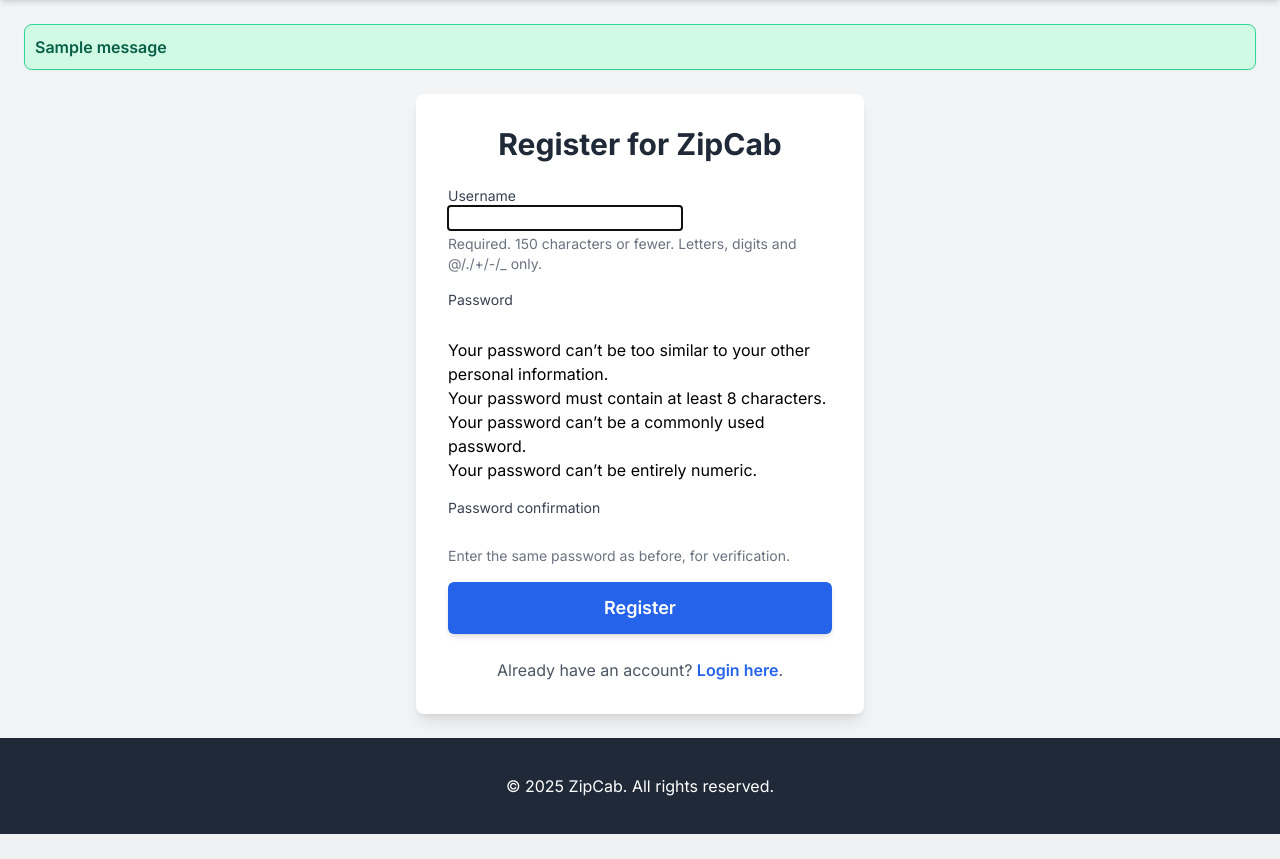
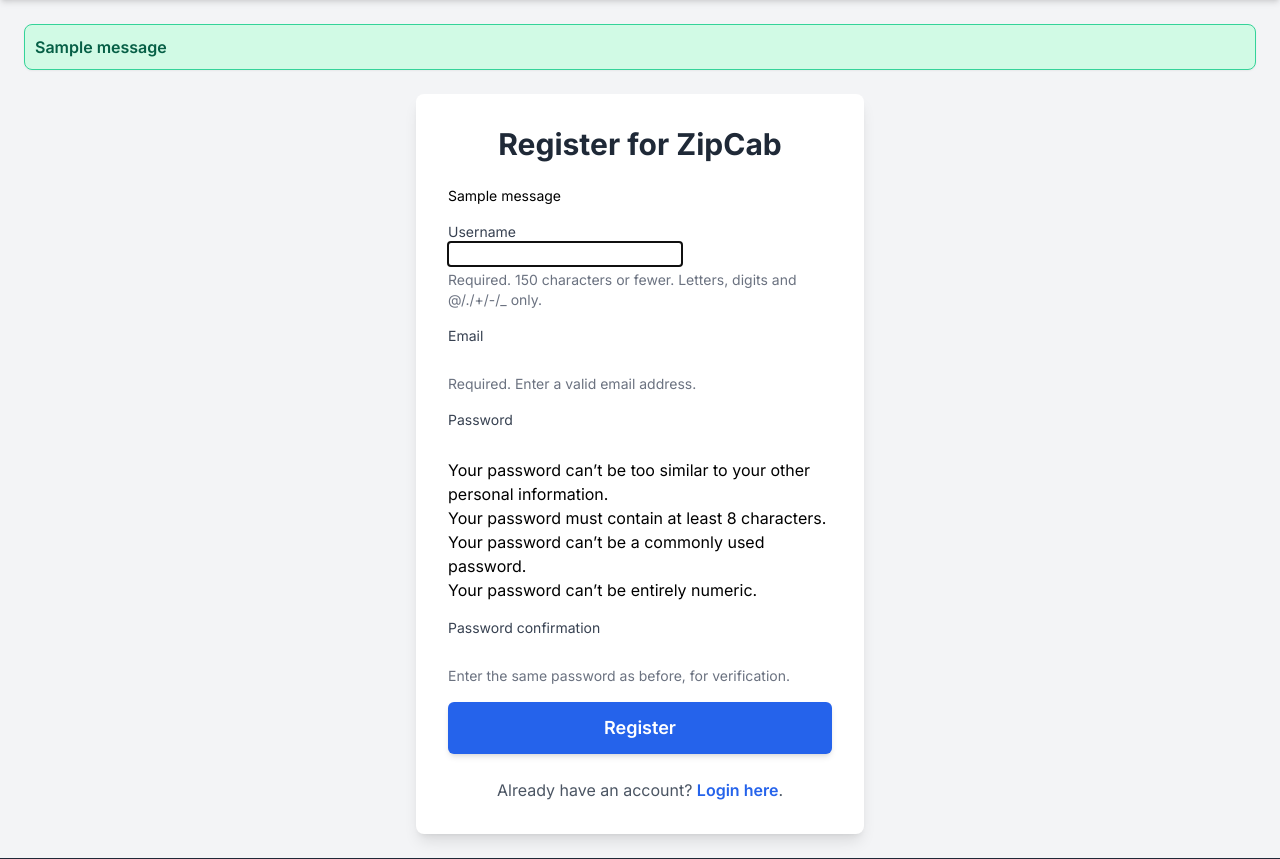
Before and after one commit to ManojVivekAnandaPrabhakar/Zipcab, a Django app: page /register/ in a window 1280 px wide. Shown: the part 116-975 px from the top of the page. Before the commit the page ends 950 px from the top, so only its background shows below. Run offline with Django 5.2, Linux system fonts and the light colour scheme; tables that the repository leaves empty hold one stand-in row (values such as "Sample post"); one stand-in notice (Sample message) is shown; some libraries are stand-ins or nearby versions.

Commit message:
fixed error

```diff
--- /dev/null
+++ b/cab_booking/forms.py
@@ -0,0 +1,18 @@
+# cab_booking/forms.py
+
+from django import forms
+from django.contrib.auth.models import User
+from django.contrib.auth.forms import UserCreationForm
+
+class CustomUserCreationForm(UserCreationForm):
+    email = forms.EmailField(required=True, help_text="Required. Enter a valid email address.")
+
+    class Meta:
+        model = User
+        fields = ("username", "email", "password1", "password2")
+
+    def clean_email(self):
+        email = self.cleaned_data.get('email')
+        if User.objects.filter(email=email).exists():
+            raise forms.ValidationError("⚠️ This email is already registered.")
+        return email
--- a/cab_booking/templates/cab_booking/register.html
+++ b/cab_booking/templates/cab_booking/register.html
@@ -5,6 +5,17 @@
 {% block content %}
 <div class="max-w-md mx-auto bg-white p-8 rounded-lg shadow-lg">
     <h1 class="text-3xl font-bold text-center text-gray-800 mb-6">Register for ZipCab</h1>
+
+    {% if messages %}
+        <ul class="mb-4">
+            {% for message in messages %}
+                <li class="text-sm font-medium text-{{ message.tags }}-600">
+                    {{ message }}
+                </li>
+            {% endfor %}
+        </ul>
+    {% endif %}
+
     <form method="post" class="space-y-4">
         {% csrf_token %}
         {% for field in form %}
@@ -21,6 +32,7 @@
         {% endfor %}
         <button type="submit" class="w-full bg-blue-600 text-white py-3 rounded-md font-semibold text-lg hover:bg-blue-700 transition duration-300 shadow-md">Register</button>
     </form>
+
     <p class="mt-6 text-center text-gray-600">
         Already have an account? <a href="{% url 'login' %}" class="text-blue-600 hover:underline font-semibold">Login here</a>.
     </p>
--- a/cab_booking/views.py
+++ b/cab_booking/views.py
@@ -12,6 +12,8 @@
 from django.contrib.sites.shortcuts import get_current_site
 from django.contrib.auth.tokens import default_token_generator
 from django.core.mail import send_mail
+from .forms import CustomUserCreationForm  # ✅ import your custom form
+
 
 from .models import Booking
 
@@ -107,12 +109,12 @@
 
 def register(request):
     if request.method == 'POST':
-        form = UserCreationForm(request.POST)
+        form = CustomUserCreationForm(request.POST)  # ✅ use custom form
         if form.is_valid():
             user = form.save(commit=False)
-            user.is_active = False
+            user.is_active = False  # ✅ deactivate until email confirmed
             user.save()
-            send_verification_email(request, user)
+            send_verification_email(request, user)  # ✅ send email
             messages.success(request, f"Account created for {user.username}! Please verify your email before logging in.")
             return redirect('login')
         else:
@@ -120,8 +122,9 @@
                 for error in errors:
                     messages.error(request, f"{field.capitalize()}: {error}")
     else:
-        form = UserCreationForm()
+        form = CustomUserCreationForm()  # ✅ use custom form
     return render(request, 'cab_booking/register.html', {'form': form})
+
 
 
 def activate_account(request, uidb64, token):
```
Also changed, not shown: cab_booking/templates/registration/login.html (+13 -0 lines), cab_booking/templates/registration/pass_reset_done.html (+3 -4 lines), cab_booking/templates/registration/password_reset_confirm.html (added, +14 -0 lines), cab_booking/templates/registration/password_reset_form.html (added, +16 -0 lines), cab_booking/templates/registration/password_reset_complete.html (added), zipcab_project/settings.py (line endings or trailing spaces). Lines whose indentation alone changed are shown as unchanged.
